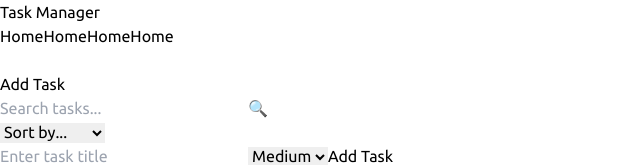
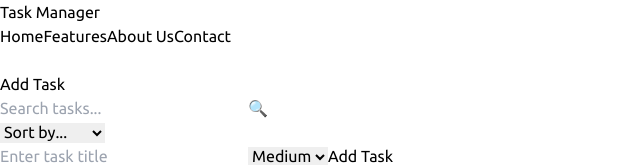
Before and after one commit to dev-kawser/task-manager-jobTask-FLARELINK, a React (Vite) app: page / in a window 1280 px wide. Shown: the top 165 px of the page, without its empty margins (0-640 px from the left). Built offline with nearby package versions, Linux system fonts and the light colour scheme.

Commit message:
Add animation on navbar links and logo

```diff
--- a/src/components/Navbar.jsx
+++ b/src/components/Navbar.jsx
@@ -1,27 +1,34 @@
 import { useState } from 'react';
 
 const Navbar = () => {
+
     const [isOpen, setIsOpen] = useState(false);
 
     return (
-        <nav className="bg-gray-800 text-white">
+        <nav className="bg-gray-800 text-white sticky top-0 z-50">
             <div className="container">
                 <div className="flex items-center justify-between h-16">
                     <div className="flex items-center">
-                        <h1 className="text-2xl font-bold">Task Manager</h1>
+                        <h1
+                            data-aos="slide-right"
+                            data-aos-duration="600"
+                            className="text-2xl font-bold">Task Manager</h1>
                     </div>
-                    <div className="hidden md:flex space-x-4">
+                    <div
+                        data-aos="slide-left"
+                        data-aos-duration="600"
+                        className="hidden md:flex space-x-4">
                         <a href="#home" className="hover:bg-gray-700 px-3 py-2 rounded font-semibold">
                             Home
                         </a>
                         <a href="#home" className="hover:bg-gray-700 px-3 py-2 rounded font-semibold">
-                            Home
+                            Features
                         </a>
                         <a href="#home" className="hover:bg-gray-700 px-3 py-2 rounded font-semibold">
-                            Home
+                            About Us
                         </a>
                         <a href="#home" className="hover:bg-gray-700 px-3 py-2 rounded font-semibold">
-                            Home
+                            Contact
                         </a>
                     </div>
                     <div className="md:hidden">
@@ -59,18 +66,18 @@ const Navbar = () => {
             </div>
 
             {isOpen && (
-                <div className="md:hidden bg-gray-800">
+                <div className="md:hidden bg-gray-800 pb-3">
                     <a href="#home" className="block px-4 py-2 hover:bg-gray-700">
                         Home
                     </a>
                     <a href="#home" className="block px-4 py-2 hover:bg-gray-700">
-                        Home
+                        Features
                     </a>
                     <a href="#home" className="block px-4 py-2 hover:bg-gray-700">
-                        Home
+                        About Us
                     </a>
                     <a href="#home" className="block px-4 py-2 hover:bg-gray-700">
-                        Home
+                        Contact
                     </a>
                 </div>
             )}
```
